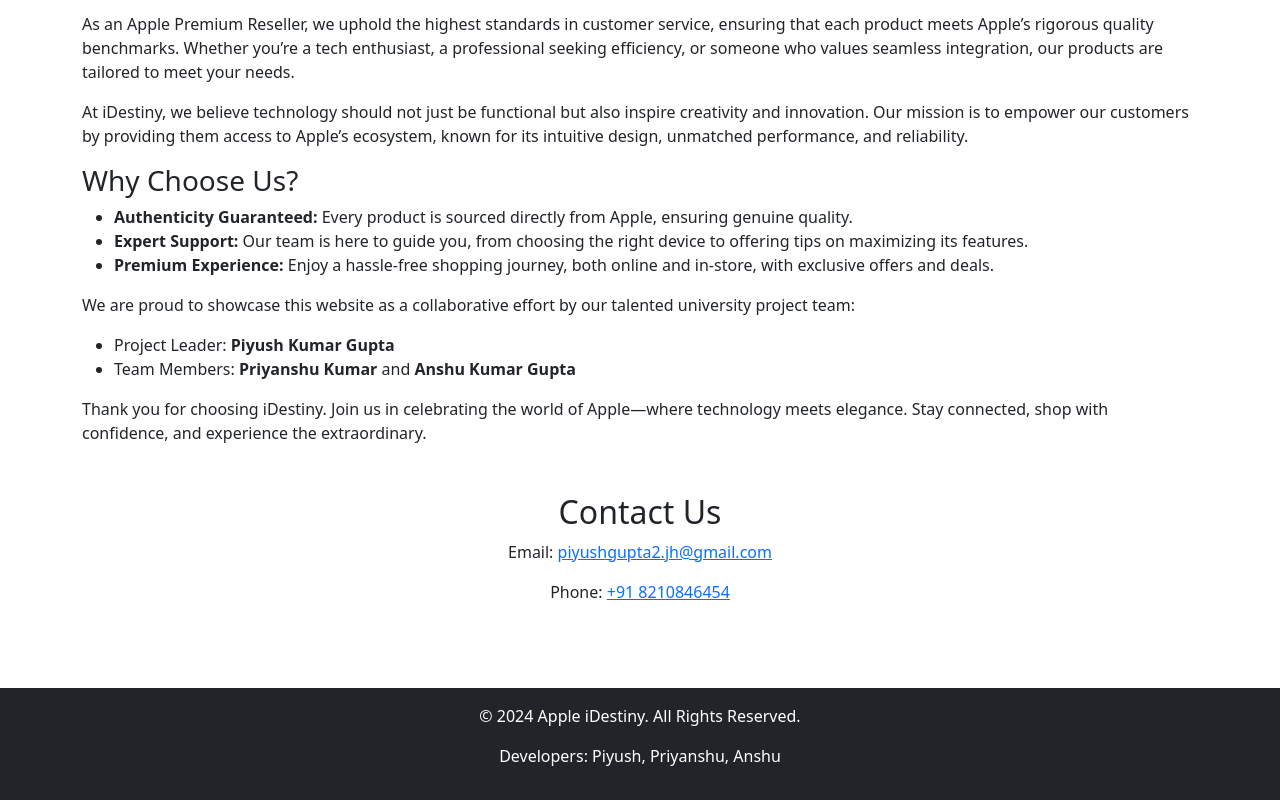
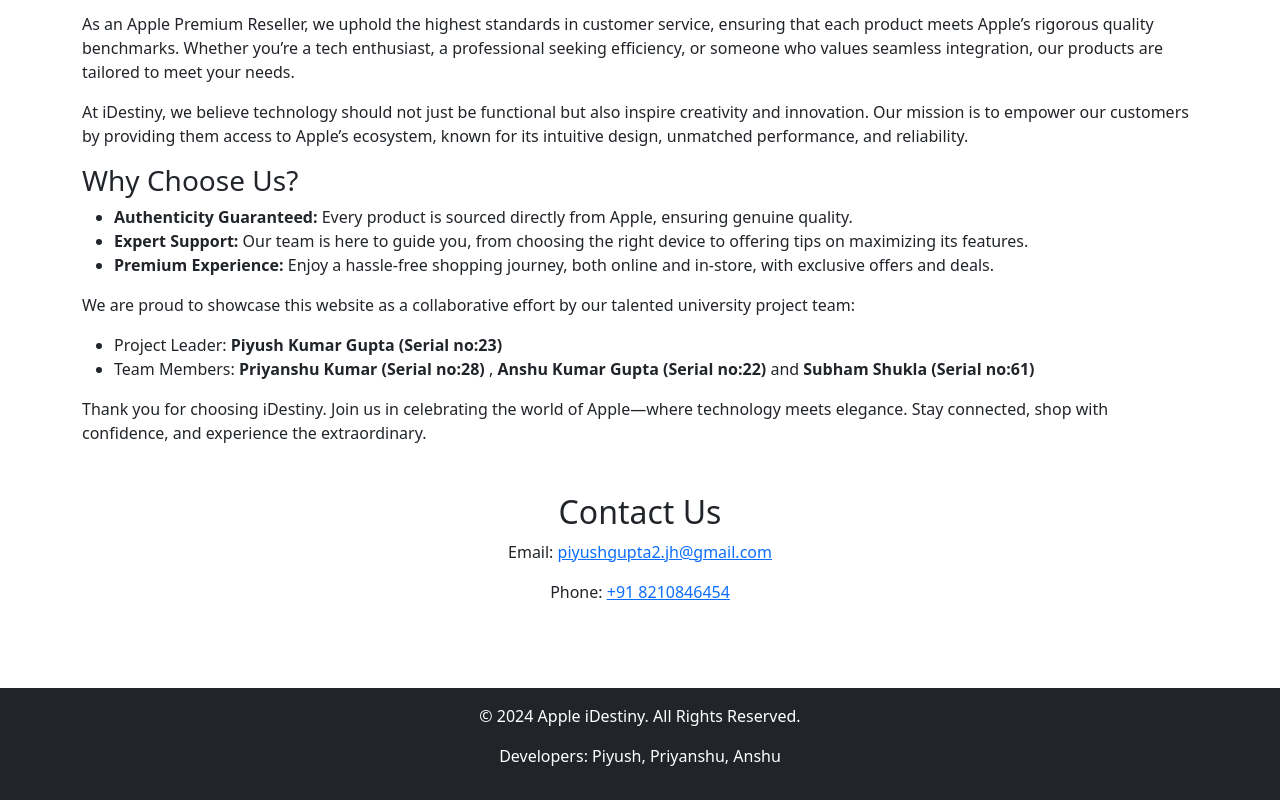
Before and after one commit to PIYUSH5431/Group-project, a plain HTML site: page index.html in a window 1280 px wide. Shown: the part 1027-1827 px from the top of the page. Drawn offline with nearby package versions, Linux system fonts and the light colour scheme.

Commit message:
Update index.html

```diff
--- a/index.html
+++ b/index.html
@@ -155,9 +155,12 @@
           talented university project team:
         </p>
         <ul>
-          <li>Project Leader: <b> Piyush Kumar Gupta</b></li>
+          <li>Project Leader: <b> Piyush Kumar Gupta (Serial no:23)</b></li>
           <li>
-            Team Members: <b> Priyanshu Kumar </b>and <b> Anshu Kumar Gupta</b>
+            Team Members: <b> Priyanshu Kumar (Serial no:28) </b> ,<b>
+              Anshu Kumar Gupta (Serial no:22)</b
+            >
+            and <b>Subham Shukla (Serial no:61)</b>
           </li>
         </ul>
         <p>
@@ -166,7 +169,7 @@
           confidence, and experience the extraordinary.
         </p>
       </section>
-      <!-- Contact Section -->
+
       <section id="contact" class="text-center">
         <h2>Contact Us</h2>
         <p>
@@ -179,13 +182,11 @@
       </section>
     </main>
 
-    <!-- Footer -->
     <footer class="bg-dark text-white text-center py-3">
       <p>&copy; 2024 Apple iDestiny. All Rights Reserved.</p>
       <p>Developers: Piyush, Priyanshu, Anshu</p>
     </footer>
 
-    <!-- Buy Now Modal -->
     <div
       class="modal fade"
       id="buyNowModal"
```
